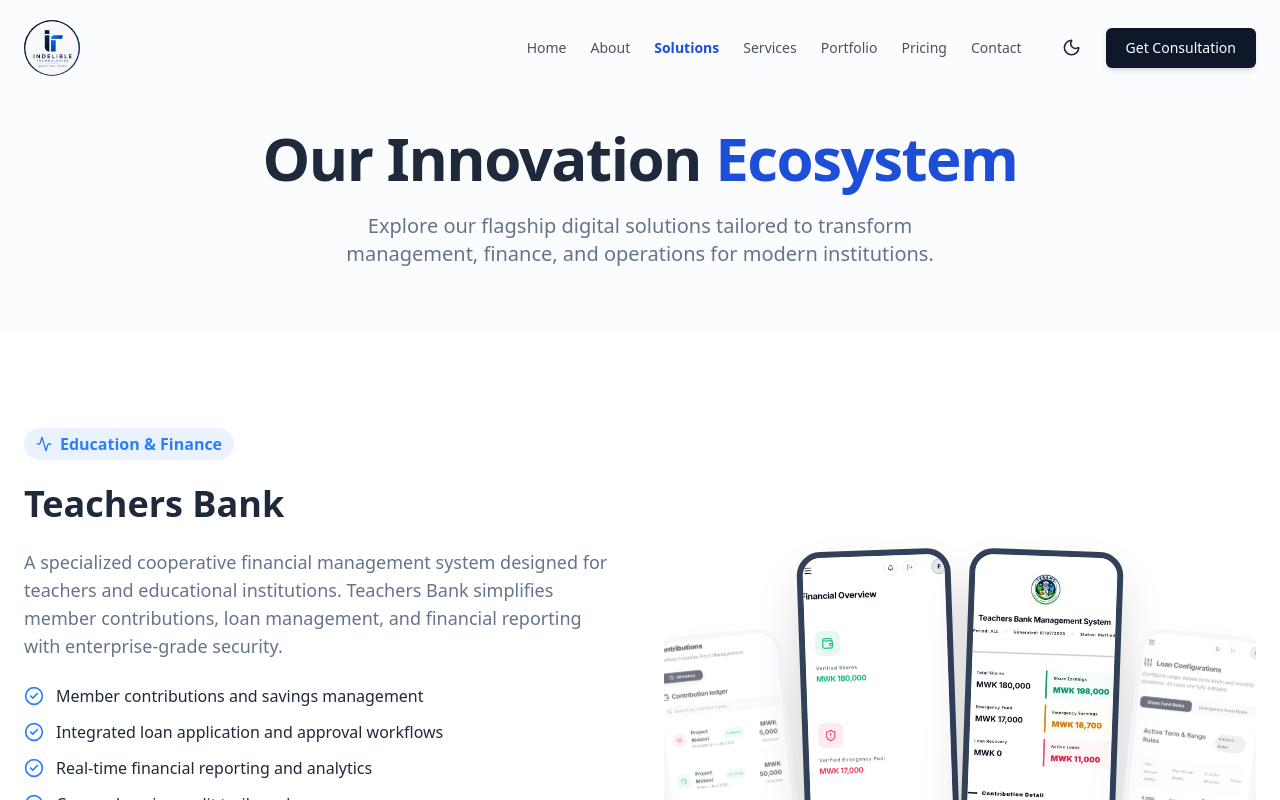
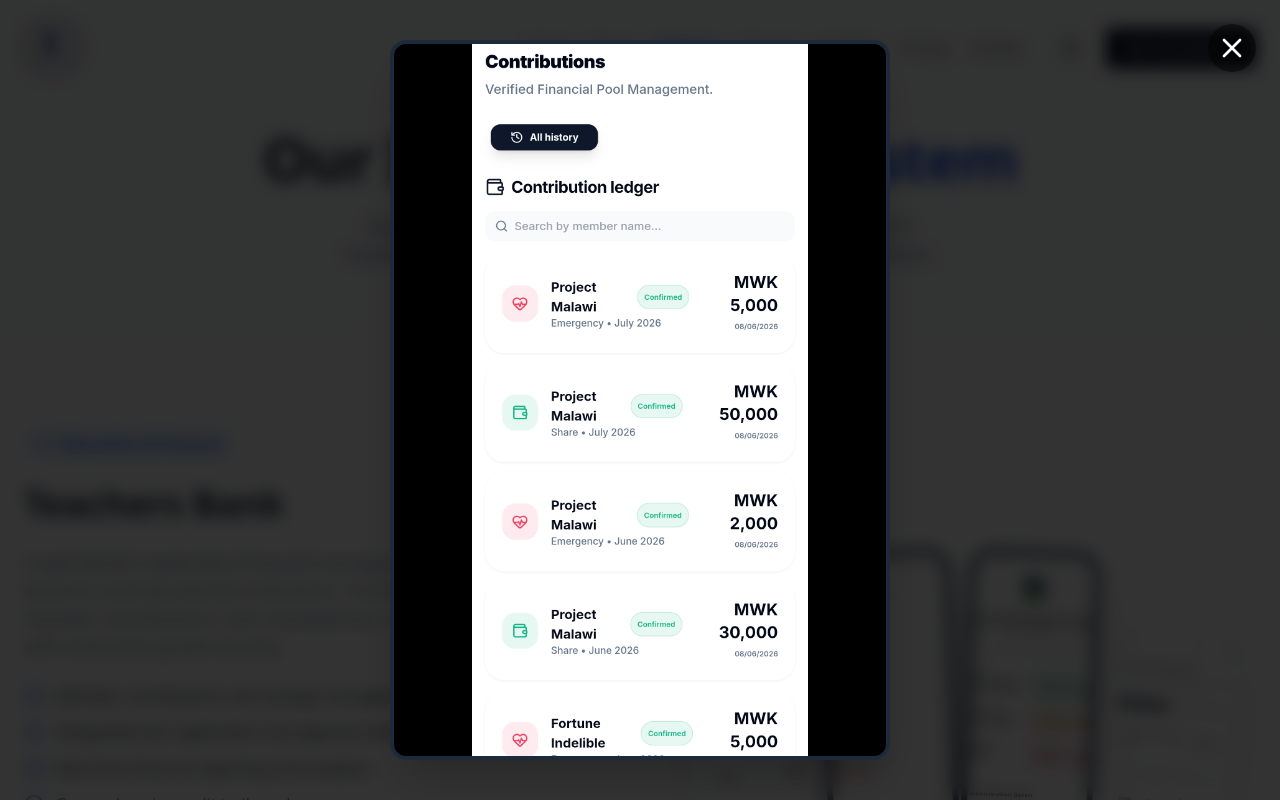
Before and after one commit to Indelible-cpu/MyWebsite, a Next.js app: page /solutions in a window 1280 px wide. Both pictures are taken after a click on the element 729 px from the left and 772 px from the top of the page. Shown: the top 800 px of the page. Built offline with nearby package versions, Linux system fonts and the light colour scheme.

Commit message:
feat: add lightbox fullscreen image view to Teachers Bank mockups

```diff
--- a/app/solutions/page.tsx
+++ b/app/solutions/page.tsx
@@ -1,11 +1,14 @@
 "use client";
 
+import React, { useState } from "react";
 import Link from "next/link";
 import Image from "next/image";
-import { ArrowRight, CheckCircle2, Activity, MonitorSmartphone, ShieldCheck } from "lucide-react";
-import { m } from "framer-motion";
+import { ArrowRight, CheckCircle2, Activity, MonitorSmartphone, ShieldCheck, X } from "lucide-react";
+import { m, AnimatePresence } from "framer-motion";
 
 export default function Solutions() {
+  const [selectedImage, setSelectedImage] = useState<string | null>(null);
+
   return (
     <>
       {/* HEADER SECTION */}
@@ -74,28 +77,40 @@ export default function Solutions() {
                   { src: "/images/tb-loan-config.jpg", alt: "Loan Configurations" },
                   { src: "/images/tb-report-full.jpg", alt: "Financial Report" },
                 ].map((img, i) => (
-                  <div key={i} className="relative rounded-2xl overflow-hidden border-4 border-slate-800 shadow-xl aspect-[9/16]">
+                  <div key={i} className="relative rounded-2xl overflow-hidden border-4 border-slate-800 shadow-xl aspect-[9/16] cursor-pointer" onClick={() => setSelectedImage(img.src)}>
                     <Image src={img.src} alt={img.alt} fill sizes="50vw" className="object-cover" />
                   </div>
                 ))}
               </div>
 
-              {/* Desktop: 4-phone layered layout — uses flex-1 so phones scale to fit without overflow */}
-              <div className="hidden md:flex items-end justify-center gap-2 h-[460px] w-full overflow-hidden">
+              {/* Desktop: 4-phone layered layout — flex-1 + px-6 prevents clipping edge images */}
+              <div className="hidden md:flex items-end justify-center gap-2 h-[460px] w-full px-6">
                 {/* Left outer – rotated back */}
-                <div className="relative flex-1 max-w-[130px] h-[280px] rounded-[1.5rem] border-[5px] border-muted bg-card shadow-2xl overflow-hidden transform -rotate-6 translate-y-5 opacity-60 hover:opacity-100 hover:scale-105 hover:z-20 transition-all duration-500 cursor-pointer">
+                <div
+                  className="relative flex-1 max-w-[130px] h-[280px] rounded-[1.5rem] border-[5px] border-muted bg-card shadow-2xl overflow-hidden transform -rotate-6 translate-y-5 opacity-60 hover:opacity-100 hover:scale-105 hover:z-20 transition-all duration-500 cursor-pointer"
+                  onClick={() => setSelectedImage('/images/tb-contributions.jpg')}
+                >
                   <Image src="/images/tb-contributions.jpg" alt="Contributions Ledger" fill sizes="130px" className="object-cover" />
                 </div>
                 {/* Left center – slightly raised */}
-                <div className="relative flex-1 max-w-[155px] h-[350px] rounded-[1.5rem] border-[6px] border-slate-700 bg-card shadow-2xl overflow-hidden transform -rotate-2 translate-y-2 hover:-translate-y-2 hover:scale-105 hover:z-10 transition-all duration-500 cursor-pointer">
+                <div
+                  className="relative flex-1 max-w-[155px] h-[350px] rounded-[1.5rem] border-[6px] border-slate-700 bg-card shadow-2xl overflow-hidden transform -rotate-2 translate-y-2 hover:-translate-y-2 hover:scale-105 hover:z-10 transition-all duration-500 cursor-pointer"
+                  onClick={() => setSelectedImage('/images/tb-overview.jpg')}
+                >
                   <Image src="/images/tb-overview.jpg" alt="Financial Overview" fill sizes="155px" className="object-cover" />
                 </div>
                 {/* Right center */}
-                <div className="relative flex-1 max-w-[155px] h-[350px] rounded-[1.5rem] border-[6px] border-slate-700 bg-card shadow-2xl overflow-hidden transform rotate-2 translate-y-2 hover:-translate-y-2 hover:scale-105 hover:z-10 transition-all duration-500 cursor-pointer">
+                <div
+                  className="relative flex-1 max-w-[155px] h-[350px] rounded-[1.5rem] border-[6px] border-slate-700 bg-card shadow-2xl overflow-hidden transform rotate-2 translate-y-2 hover:-translate-y-2 hover:scale-105 hover:z-10 transition-all duration-500 cursor-pointer"
+                  onClick={() => setSelectedImage('/images/tb-report-full.jpg')}
+                >
                   <Image src="/images/tb-report-full.jpg" alt="Financial Report" fill sizes="155px" className="object-cover" />
                 </div>
                 {/* Right outer – rotated back */}
-                <div className="relative flex-1 max-w-[130px] h-[280px] rounded-[1.5rem] border-[5px] border-muted bg-card shadow-2xl overflow-hidden transform rotate-6 translate-y-5 opacity-60 hover:opacity-100 hover:scale-105 hover:z-20 transition-all duration-500 cursor-pointer">
+                <div
+                  className="relative flex-1 max-w-[130px] h-[280px] rounded-[1.5rem] border-[5px] border-muted bg-card shadow-2xl overflow-hidden transform rotate-6 translate-y-5 opacity-60 hover:opacity-100 hover:scale-105 hover:z-20 transition-all duration-500 cursor-pointer"
+                  onClick={() => setSelectedImage('/images/tb-loan-config.jpg')}
+                >
                   <Image src="/images/tb-loan-config.jpg" alt="Loan Configurations" fill sizes="130px" className="object-cover" />
                 </div>
               </div>
@@ -205,6 +220,31 @@ export default function Solutions() {
           </Link>
         </div>
       </section>
+      {/* Lightbox */}
+      <AnimatePresence>
+        {selectedImage && (
+          <m.div
+            initial={{ opacity: 0 }}
+            animate={{ opacity: 1 }}
+            exit={{ opacity: 0 }}
+            className="fixed inset-0 z-50 flex items-center justify-center bg-black/80 backdrop-blur-sm p-4"
+            onClick={() => setSelectedImage(null)}
+          >
+            <button
+              className="absolute top-6 right-6 text-white hover:text-accent transition-colors bg-black/50 p-2 rounded-full"
+              onClick={() => setSelectedImage(null)}
+            >
+              <X className="h-8 w-8" />
+            </button>
+            <div
+              className="relative w-full max-w-[500px] h-[80vh] md:h-[90vh] rounded-2xl overflow-hidden shadow-2xl border-4 border-slate-800"
+              onClick={(e) => e.stopPropagation()}
+            >
+              <Image src={selectedImage} alt="Fullscreen preview" fill className="object-contain bg-black" />
+            </div>
+          </m.div>
+        )}
+      </AnimatePresence>
     </>
   );
 }
```
